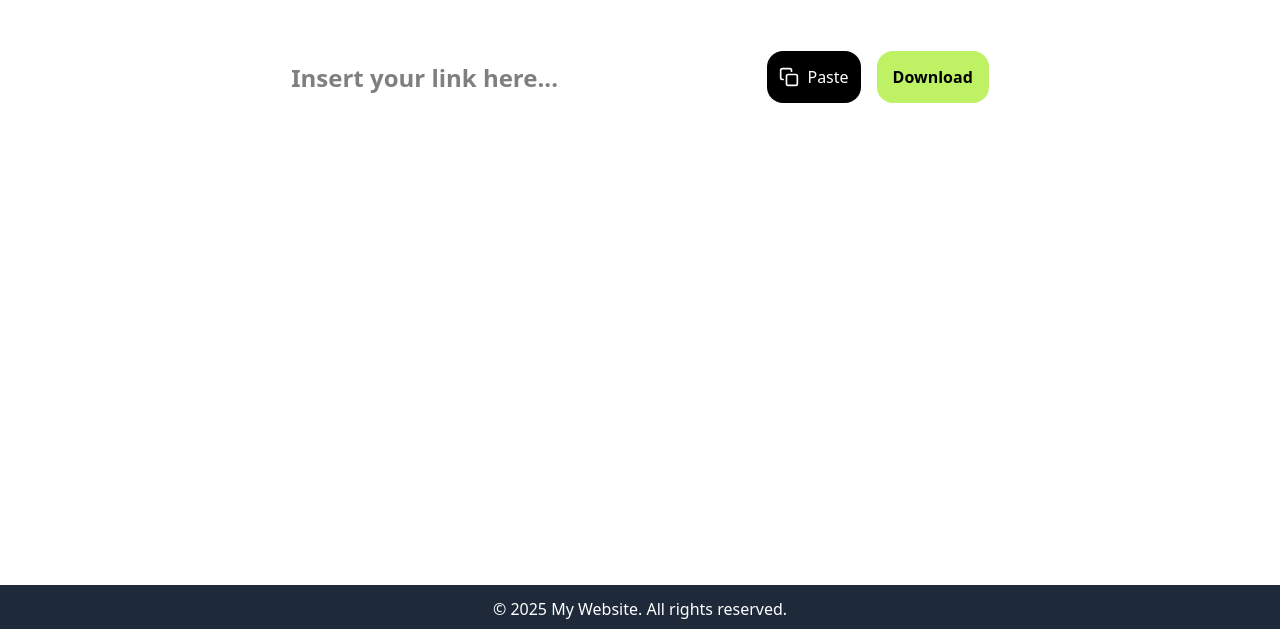
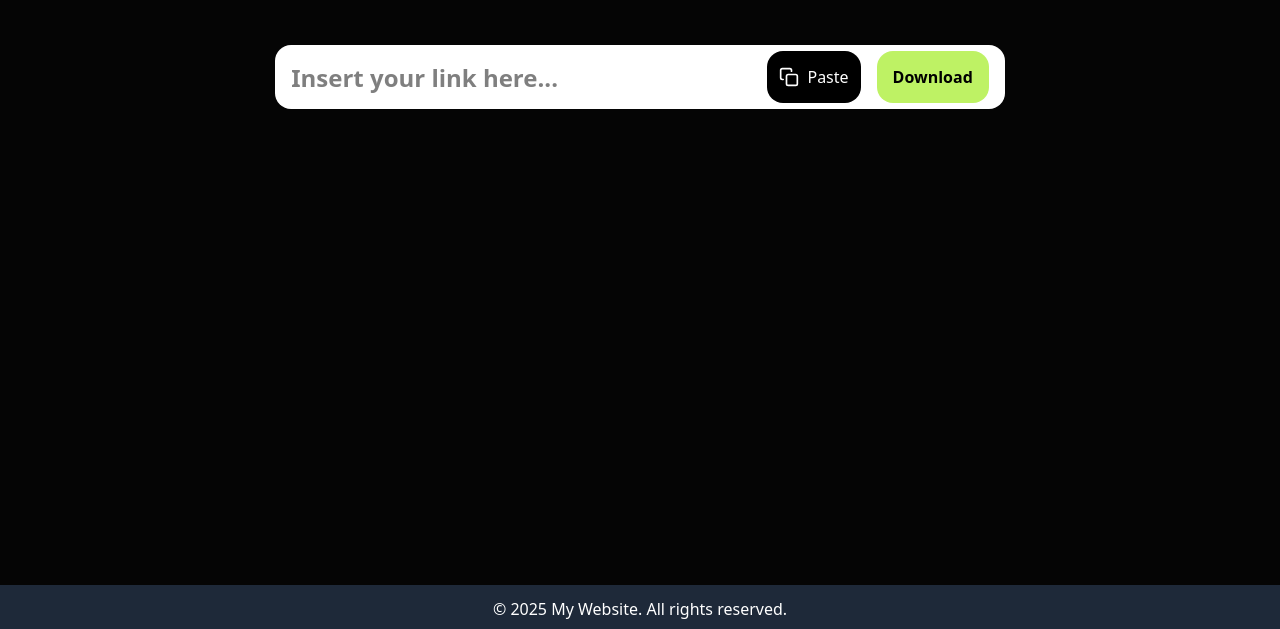
Before and after one commit to usernamedinesh/my_downloader, a website built with Vite: page index.html in a window 1280 px wide. Shown: the part 215-844 px from the top of the page. Built offline with nearby package versions, Linux system fonts and the light colour scheme.

```diff
--- a/index.html
+++ b/index.html
@@ -7,7 +7,7 @@
      <link href="/src/css/style.css" rel="stylesheet">
     <title>downloader</title>
   </head>
-  <body>
+  <body class="bg-[#050505]">
     <div id="root"></div>
     <script type="module" src="/src/main.js"></script>
   </body>
```
